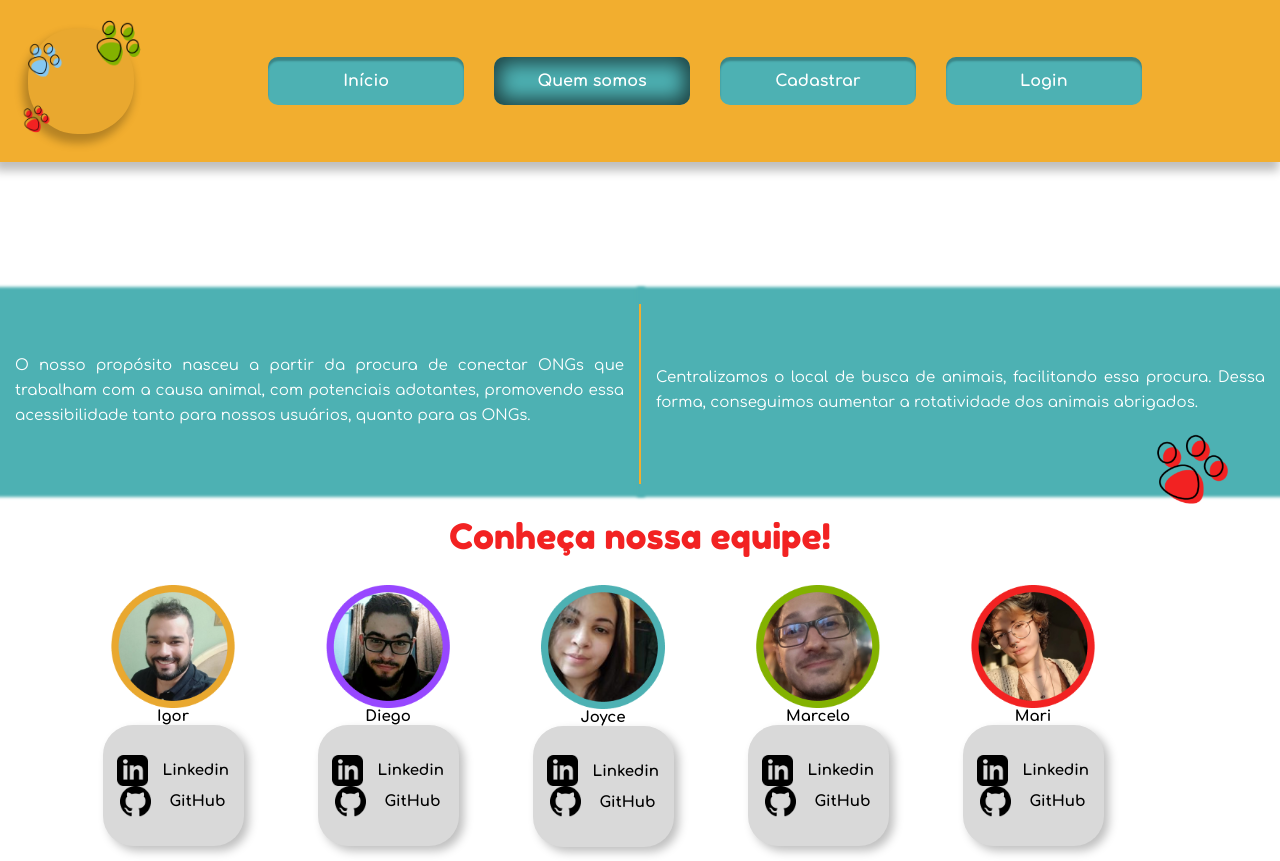
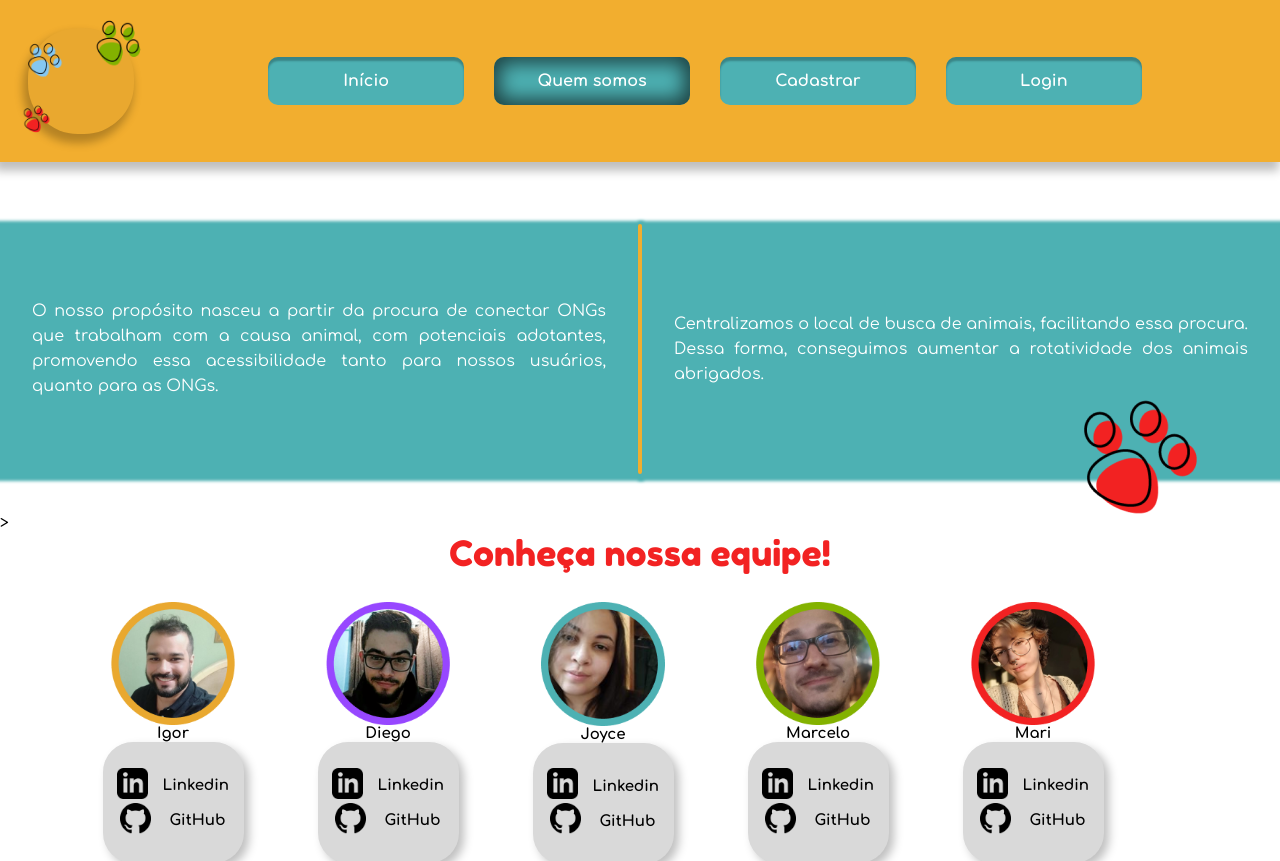
Before and after one commit to marcelossf/adopetme, a React (Create React App) app: page /quem-somos in a window 1280 px wide. Shown: the top 861 px of the page. Built offline with nearby package versions, Linux system fonts and the light colour scheme; no server answers.

Commit message:
fix: main paragraph

```diff
--- a/src/components/WhoWe/index.jsx
+++ b/src/components/WhoWe/index.jsx
@@ -1,4 +1,3 @@
-import { DivText, List, Main } from "./style";
 import Dev1 from "../../assets/dev1.png";
 import Dev2 from "../../assets/dev2.png";
 import Dev3 from "../../assets/dev3.png";
@@ -7,7 +6,8 @@ import Dev5 from "../../assets/dev5.png";
 import LogoGit from "../../assets/git.png";
 import LogoLinkedin from "../../assets/linkedin.png";
 import redPaw from "../../assets/paws.png";
-import Header from "../HeaderMobile";
+
+import { DivText, List, Main } from "./style";
 
 export const QuemSomos = () => {
 	const images = [
@@ -42,7 +42,8 @@ export const QuemSomos = () => {
 			name: "Marcelo",
 			logoGit: LogoGit,
 			logoLink: LogoLinkedin,
-      linkLinkedin: "https://www.linkedin.com/in/marcelo-soares-741317169/",
+			linkLinkedin:
+				"https://www.linkedin.com/in/marcelo-soares-741317169/",
 			linkGit: "https://github.com/marcelossf",
 		},
 		{
@@ -50,27 +51,30 @@ export const QuemSomos = () => {
 			name: "Mari",
 			logoGit: LogoGit,
 			logoLink: LogoLinkedin,
-      linkLinkedin: "https://www.linkedin.com/in/mariana-spinola-federico",
+			linkLinkedin:
+				"https://www.linkedin.com/in/mariana-spinola-federico",
 			linkGit: "https://github.com/Mapinko",
 		},
 	];
 
 	return (
 		<>
-      <Header />
 			<Main>
+				<div className="paragraph-container">
 					<p className="paragraph">
-          O nosso propósito nasceu a partir da procura de conectar ONGs que
-          trabalham com a causa animal, com potenciais adotantes, promovendo
-          essa acessibilidade tanto para nossos usuários, quanto para as ONGs.
+						O nosso propósito nasceu a partir da procura de conectar
+						ONGs que trabalham com a causa animal, com potenciais
+						adotantes, promovendo essa acessibilidade tanto para
+						nossos usuários, quanto para as ONGs.
 					</p>
 					<div className="div-half"></div>
 					<p className="paragraph">
-          Centralizamos o local de busca de animais, facilitando essa procura.
-          Dessa forma, conseguimos aumentar a rotatividade dos animais
-          abrigados.
+						Centralizamos o local de busca de animais, facilitando
+						essa procura. Dessa forma, conseguimos aumentar a
+						rotatividade dos animais abrigados.
 					</p>
-        <img className="redPaw" src={redPaw} alt="Patinha vermelha"></img>
+				</div>
+				<img className="redPaw" src={redPaw} alt="Patinha vermelha" />>
 			</Main>
 			<DivText>
 				<p className="title-ul">Conheça nossa equipe!</p>
@@ -78,35 +82,45 @@ export const QuemSomos = () => {
 			<List>
 				{images.map((pick, index) => (
 					<li className="list-who" key={index}>
-            <img className="imgFace" src={pick.img} alt={pick.name}></img>
+						<img
+							className="imgFace"
+							src={pick.img}
+							alt={pick.name}
+						/>
 						<p className="name">{pick.name}</p>
 						<div className="container-informations">
 							<div className="box-link">
+								<a href={pick.linkLinkedin} target="_blank">
 									<img
 										className="logoLink"
 										src={pick.logoLink}
 										alt="Linkedin"
-                ></img>
+									/>
+								</a>
 								<p>
 									<a
 										className="phrase-link"
 										href={pick.linkLinkedin}
 										target="_blank"
-                    rel="noopener noreferrer"
-                  >
+										rel="noopener noreferrer">
 										Linkedin
 									</a>
 								</p>
 							</div>
 							<div className="box-git">
-                <img className="logoGit" src={pick.logoGit} alt="GitHub"></img>
+								<a href={pick.linkGit} target="_blank">
+									<img
+										className="logoGit"
+										src={pick.logoGit}
+										alt="GitHub"
+									/>
+								</a>
 								<p>
 									<a
 										className="phrase-git"
 										href={pick.linkGit}
 										target="_blank"
-                    rel="noopener noreferrer"
-                  >
+										rel="noopener noreferrer">
 										GitHub
 									</a>
 								</p>
--- a/src/components/WhoWe/style.js
+++ b/src/components/WhoWe/style.js
@@ -1,53 +1,63 @@
 import styled from "styled-components";
 
 export const Main = styled.main`
+	position: relative;
 	display: flex;
 	flex-direction: column;
 	justify-content: space-evenly;
+	.paragraph-container {
+		display: flex;
+		flex-direction: column;
 
+		@media(min-width:1000px){
+		flex-direction: row;
+		}
 	.paragraph {
 		background-color: #4db1b3;
+		box-shadow: 1px 2px 3px 5px #4db1b3;
+		color: white;
+
 		display: flex;
+		align-items: center;
+
 		text-align: center;
 		line-height: 25px;
-    height: 200px;
-    align-items: center;
-    padding: 0px;
 		font-weight: 700px;
-    font-size: 15px;
-    color: white;
-    box-shadow: 1px 2px 3px 5px #4db1b3;
-    margin-bottom: 25px;
+		font-size: 1rem;
+
+		padding: 0.5em;
+		margin-bottom: 2.5em;
+
 		width: 100%;
-    max-height: 200px;
+		height: 250px;
 		min-height: 157px;
+		@media(min-width:1000px){
+			text-align: justify;
+			padding: 0 2em;
+		}
+	}
+	.div-half {
+	display: none;
+		@media(min-width:1000px){
+			display: block;
+			position: relative;
+
+			height: 250px;
+			border: 2px solid var(--orange);
+			border-radius: 2px;
+
+			background-color: #f2ae2f;
+		}
 	}
 
-  @media (min-width: 1025px) {
-    flex-direction: row;
-    justify-content: flex-end;
-    align-items: flex-end;
-    .div-half {
-      display: block;
-      background-color: #f2ae2f;
-      height: 180px;
-      min-width: 2px;
-      max-width: 5px;
-      position: relative;
-      margin-bottom: 31px;
-    }
-    .paragraph {
-      margin-top: 66px;
-      padding-right: 15px;
-      padding-left: 15px;
-      text-align: justify;
 }
 
 		.redPaw {
-      width: 148px;
-      height: 139px;
+			/* width: 148px; */
+			/* height: 139px; */
 			position: absolute;
-      display: block;
+			right: 0;
+			bottom:0;
 		}
 	}
 	@media (max-width: 1025px) {
```
Lines whose indentation alone changed are shown as unchanged.
